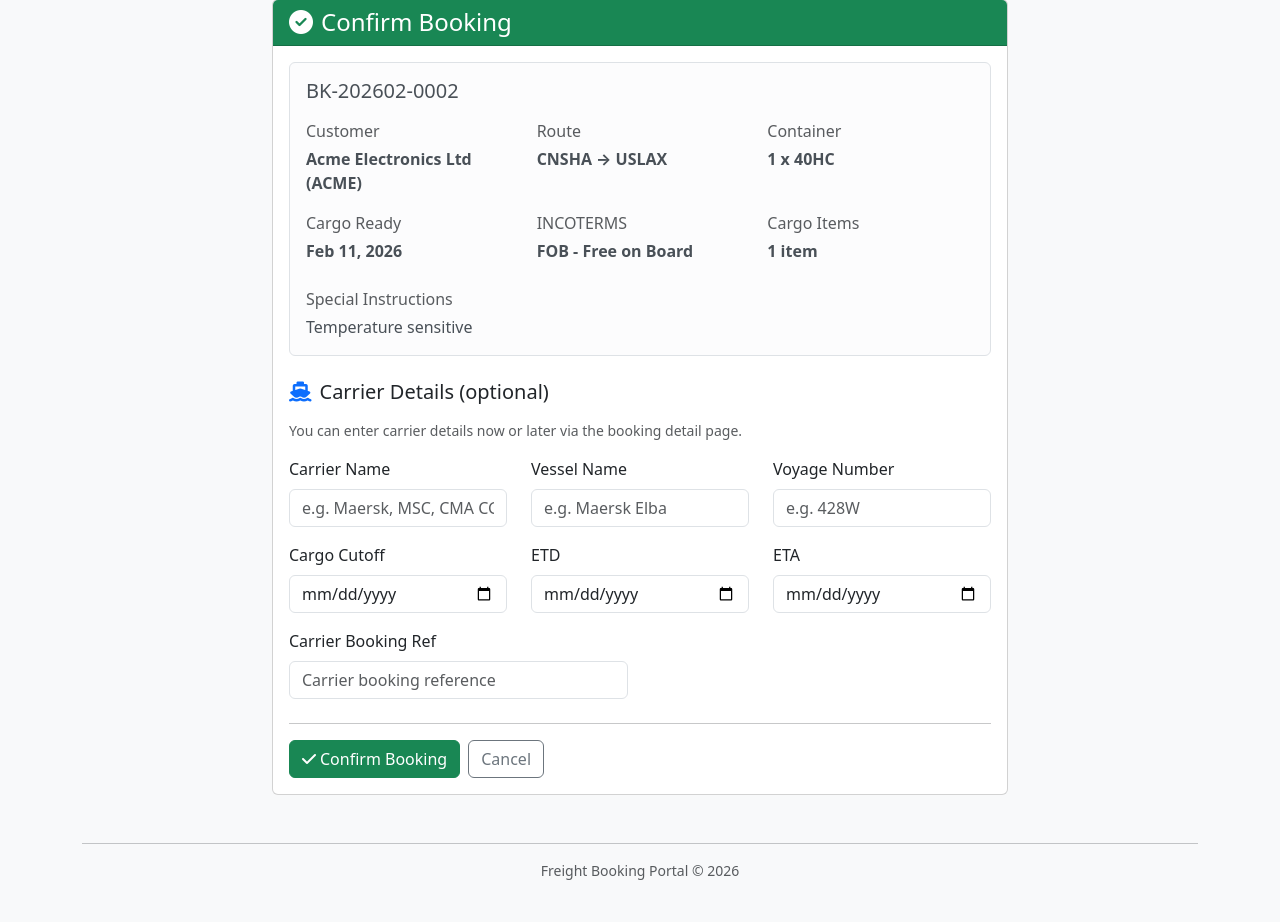
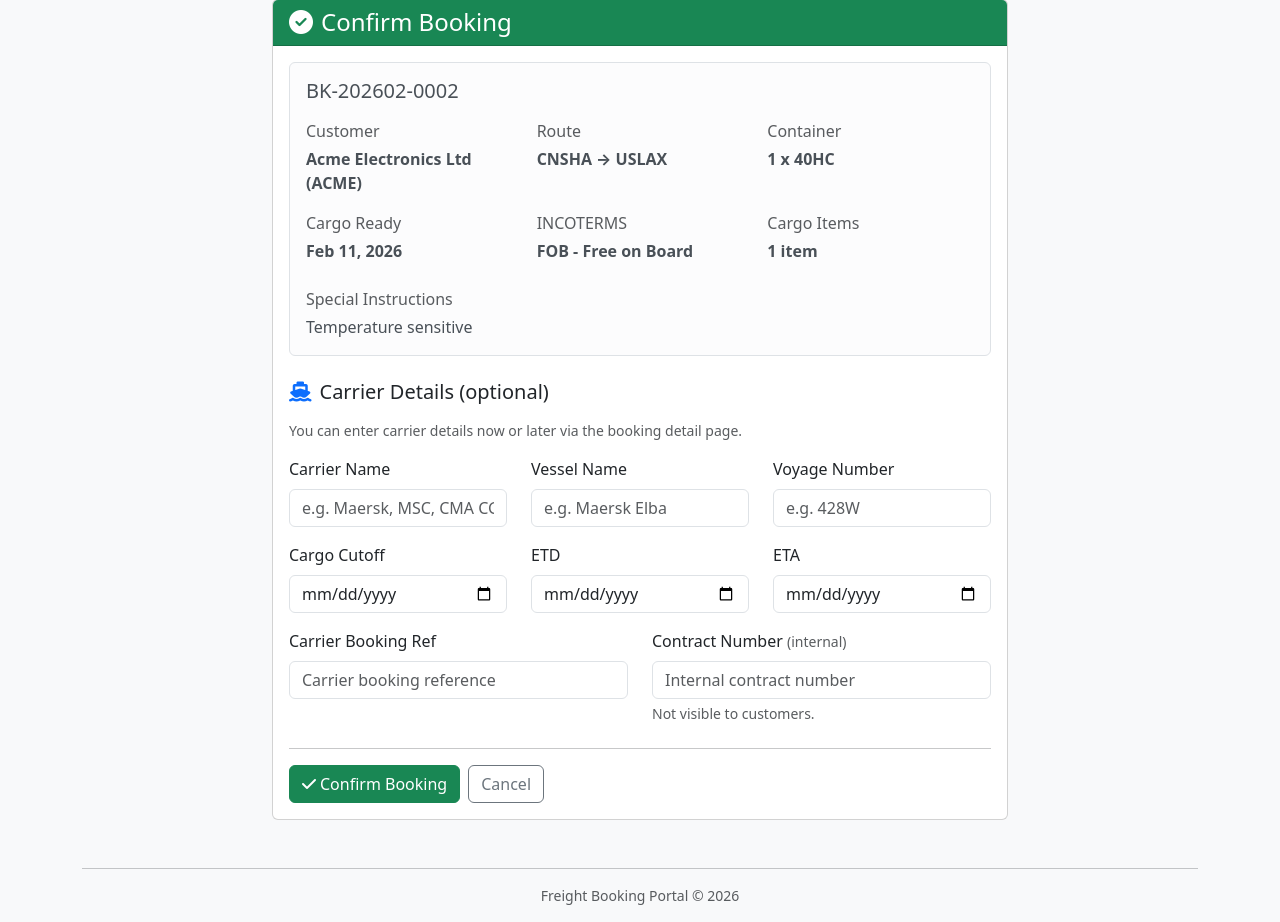
Before and after one commit to WingZero4/freight-booking-system, a Django app: page /bookings/2/confirm/ in a window 1280 px wide. Shown: the part 81-1003 px from the top of the page. Before the commit the page ends 961 px from the top, so only its background shows below. Run offline with Django 5.2, Linux system fonts and the light colour scheme; a user stored in the database is signed in; data comes from the database, SQL or seed files in the repository.

Commit message:
Add internal contract number field for carrier details
Staff-only field for tracking carrier contract numbers. Visible in ops
forms and staff booking detail view, hidden from customer users.

Co-Authored-By: Claude Opus 4.6 <noreply@anthropic.com>

```diff
--- a/backend/bookings/forms.py
+++ b/backend/bookings/forms.py
@@ -332,7 +332,8 @@ class CarrierDetailsForm(forms.ModelForm):
         model = Booking
         fields = [
             'carrier_name', 'vessel_name', 'voyage_number',
-            'cargo_cutoff_date', 'etd', 'eta', 'carrier_booking_ref',
+            'cargo_cutoff_date', 'etd', 'eta',
+            'carrier_booking_ref', 'contract_number',
         ]
         widgets = {
             'carrier_name': forms.TextInput(
@@ -359,6 +360,10 @@ class CarrierDetailsForm(forms.ModelForm):
             'carrier_booking_ref': forms.TextInput(
                 attrs={'class': 'form-control',
                        'placeholder': 'Carrier booking reference'}
+            ),
+            'contract_number': forms.TextInput(
+                attrs={'class': 'form-control',
+                       'placeholder': 'Internal contract number'}
             ),
         }
 
--- a/backend/bookings/models.py
+++ b/backend/bookings/models.py
@@ -256,6 +256,10 @@ class Booking(models.Model):
     carrier_name = models.CharField(max_length=100, blank=True)
     vessel_name = models.CharField(max_length=100, blank=True)
     voyage_number = models.CharField(max_length=50, blank=True)
+    contract_number = models.CharField(
+        max_length=100, blank=True,
+        help_text='Internal carrier contract number (not visible to customers)'
+    )
     etd = models.DateField(null=True, blank=True, verbose_name="ETD")
     eta = models.DateField(null=True, blank=True, verbose_name="ETA")
 
--- a/backend/bookings/services.py
+++ b/backend/bookings/services.py
@@ -250,6 +250,7 @@ class BookingService:
             'etd': str(booking.etd) if booking.etd else None,
             'eta': str(booking.eta) if booking.eta else None,
             'carrier_booking_ref': booking.carrier_booking_ref,
+            'contract_number': booking.contract_number,
         }
 
         with transaction.atomic():
@@ -264,6 +265,7 @@ class BookingService:
                 'etd': str(booking.etd) if booking.etd else None,
                 'eta': str(booking.eta) if booking.eta else None,
                 'carrier_booking_ref': booking.carrier_booking_ref,
+                'contract_number': booking.contract_number,
             }
 
             cls._log(
--- a/backend/bookings/views.py
+++ b/backend/bookings/views.py
@@ -813,7 +813,7 @@ def booking_export_csv(request):
         'Origin', 'Destination',
         'Container Type', 'Container Count',
         'Cargo Ready Date', 'Cargo Cutoff',
-        'INCOTERMS', 'Carrier', 'Vessel', 'ETD', 'ETA',
+        'INCOTERMS', 'Carrier', 'Vessel', 'ETD', 'ETA', 'Contract Number',
         'Total Weight (kg)', 'Total Volume (CBM)',
         'Created', 'Submitted', 'Confirmed', 'Completed',
     ])
@@ -826,7 +826,7 @@ def booking_export_csv(request):
             b.container_type.code, b.container_count,
             b.cargo_ready_date, b.cargo_cutoff_date or '',
             b.incoterms, b.carrier_name, b.vessel_name,
-            b.etd or '', b.eta or '',
+            b.etd or '', b.eta or '', b.contract_number,
             b.total_weight_kg or '', b.total_volume_cbm or '',
             b.created_at.strftime('%Y-%m-%d %H:%M'),
             b.submitted_at.strftime('%Y-%m-%d %H:%M') if b.submitted_at else '',
--- a/backend/templates/bookings/booking_detail.html
+++ b/backend/templates/bookings/booking_detail.html
@@ -266,6 +266,9 @@
                             {% if booking.voyage_number %}/ {{ booking.voyage_number }}{% endif %}
                             {% if booking.carrier_booking_ref %}
                             <br><small class="text-muted">Carrier Ref: {{ booking.carrier_booking_ref }}</small>
+                            {% endif %}
+                            {% if not user.profile.customer and booking.contract_number %}
+                            <br><small class="text-muted"><i class="fas fa-lock me-1"></i>Contract #: {{ booking.contract_number }}</small>
                             {% endif %}
                         </p>
                         {% endif %}
--- a/backend/templates/bookings/ops/booking_confirm.html
+++ b/backend/templates/bookings/ops/booking_confirm.html
@@ -97,6 +97,11 @@
                             <label class="form-label">Carrier Booking Ref</label>
                             {{ carrier_form.carrier_booking_ref }}
                         </div>
+                        <div class="col-md-6">
+                            <label class="form-label">Contract Number <small class="text-muted">(internal)</small></label>
+                            {{ carrier_form.contract_number }}
+                            <div class="form-text text-muted">Not visible to customers.</div>
+                        </div>
                     </div>
 
                     <hr>
--- a/backend/templates/bookings/ops/carrier_details.html
+++ b/backend/templates/bookings/ops/carrier_details.html
@@ -55,6 +55,11 @@
                             <label class="form-label">Carrier Booking Ref</label>
                             {{ form.carrier_booking_ref }}
                         </div>
+                        <div class="col-md-6">
+                            <label class="form-label">Contract Number <small class="text-muted">(internal)</small></label>
+                            {{ form.contract_number }}
+                            <div class="form-text text-muted">Not visible to customers.</div>
+                        </div>
                     </div>
                     <hr>
                     <div class="d-flex gap-2">
```
Also changed, not shown: backend/bookings/migrations/0005_add_contract_number.py (added).
